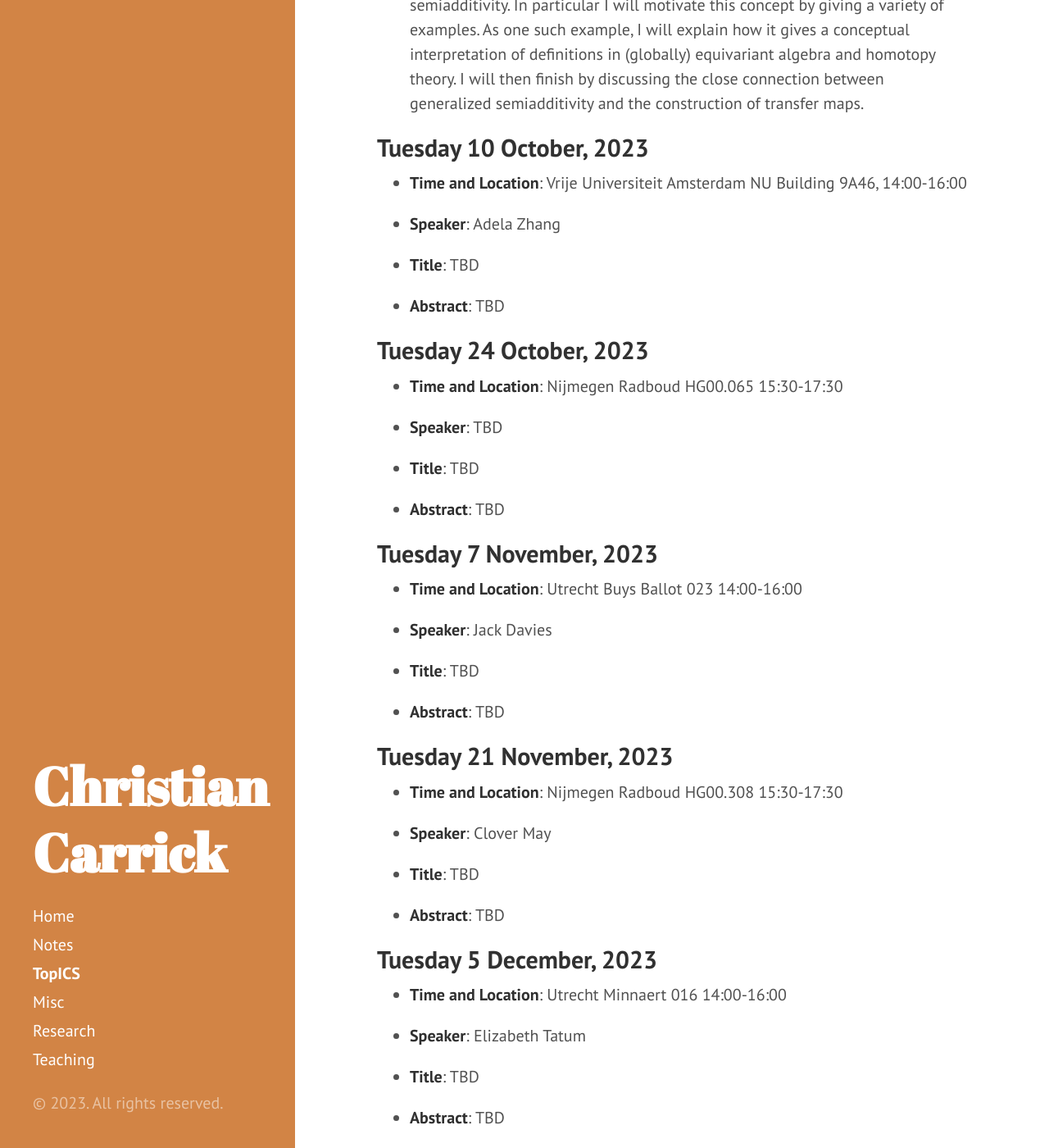
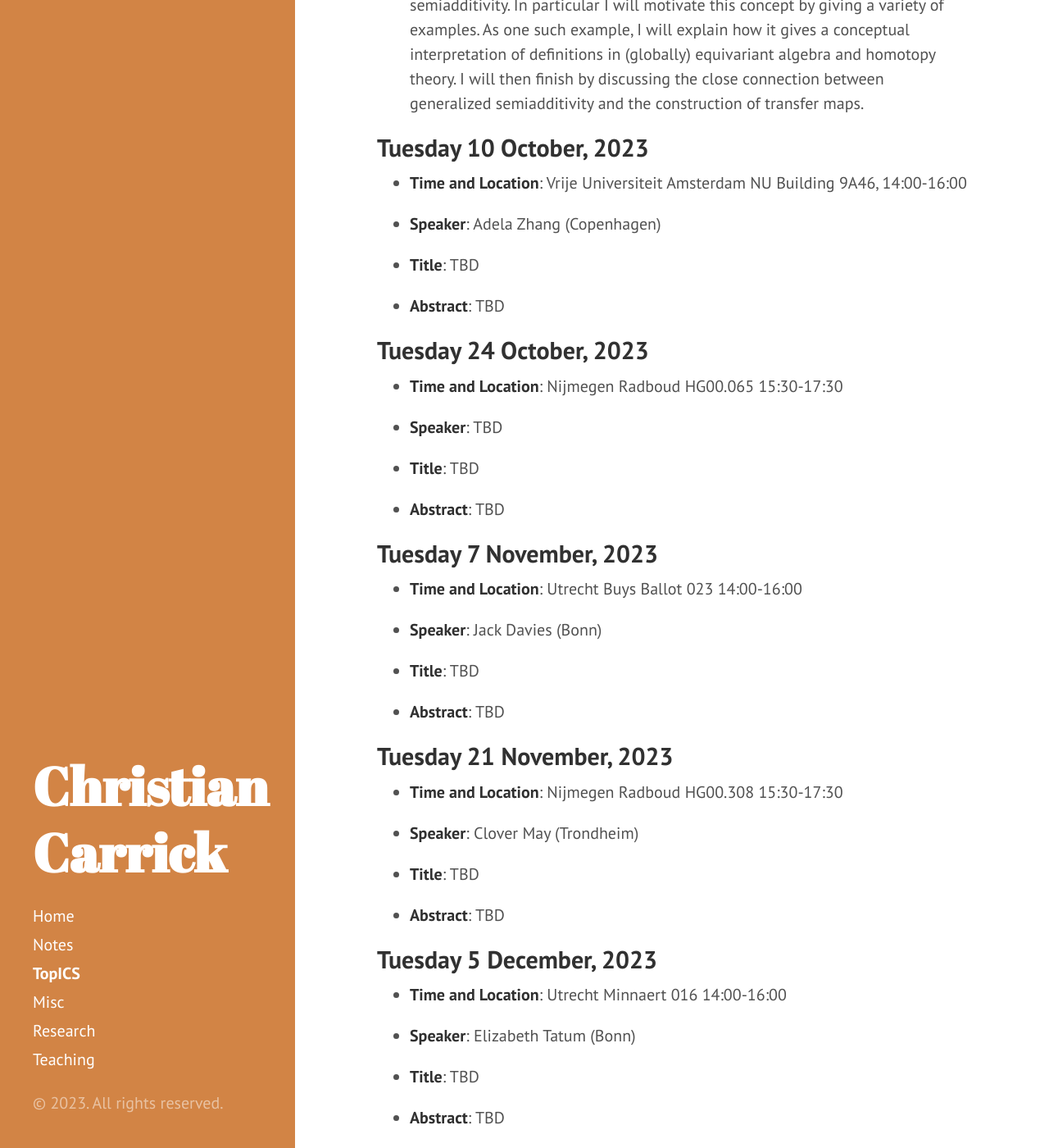
Before and after one commit to carrickchristian/carrickchristian.github.io, a Jekyll site: the page built from TopICS.md, in a window 1280 px wide and 1400 px high, scrolled down 709 px. Shown: the whole window at 82% size. Built offline with Jekyll 4.4.1, drawn with Linux system fonts in a browser that asks for light colours; some of the changed text lies outside the part shown.

Commit message:
topics rooms

```diff
--- a/TopICS.md
+++ b/TopICS.md
@@ -15,7 +15,7 @@ The schedule for the earlier editions of the seminar can be found [here](https:/
 
 * **Time and Location**: Utrecht BBG119 13:15-15:00
 
-* **Speaker**: Sil Linskens
+* **Speaker**: Sil Linskens (Bonn)
 
 * **Title**: Parametrized (and) higher semiadditivity
 
@@ -31,7 +31,7 @@ transfer maps.
 
 * **Time and Location**: Vrije Universiteit Amsterdam NU Building 9A46, 14:00-16:00
 
-* **Speaker**: Adela Zhang
+* **Speaker**: Adela Zhang (Copenhagen)
 
 * **Title**: TBD
 
@@ -51,7 +51,7 @@ transfer maps.
 
 * **Time and Location**: Utrecht Buys Ballot 023 14:00-16:00
 
-* **Speaker**: Jack Davies
+* **Speaker**: Jack Davies (Bonn)
 
 * **Title**: TBD
 
@@ -61,7 +61,7 @@ transfer maps.
 
 * **Time and Location**: Nijmegen Radboud HG00.308 15:30-17:30
 
-* **Speaker**: Clover May
+* **Speaker**: Clover May (Trondheim)
 
 * **Title**: TBD
 
@@ -71,7 +71,7 @@ transfer maps.
 
 * **Time and Location**: Utrecht Minnaert 016 14:00-16:00
 
-* **Speaker**: Elizabeth Tatum
+* **Speaker**: Elizabeth Tatum (Bonn)
 
 * **Title**: TBD
 
@@ -81,7 +81,7 @@ transfer maps.
 
 * **Time and Location**: Utrecht Minnaert 016 14:00-16:00
 
-* **Speaker**: Shachar Carmeli
+* **Speaker**: Shachar Carmeli (Copenhagen)
 
 * **Title**: TBD
 
```
